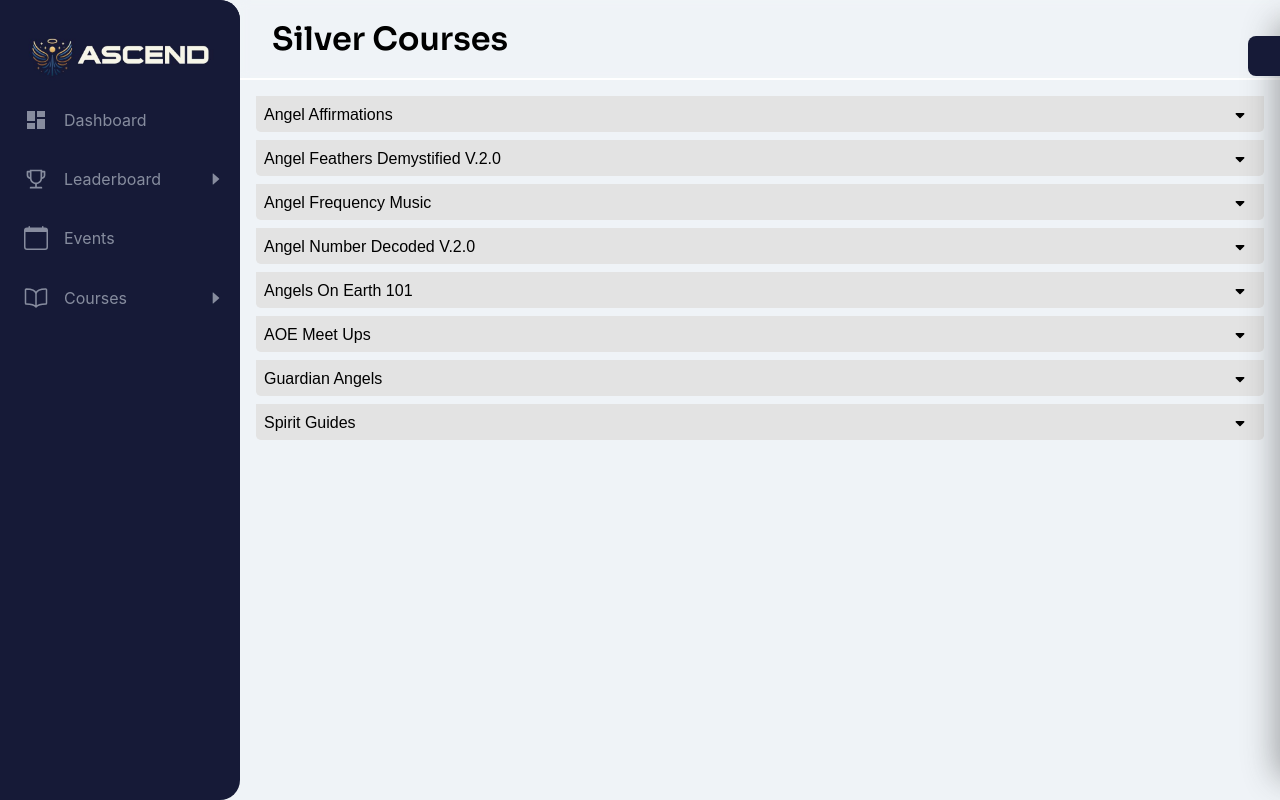
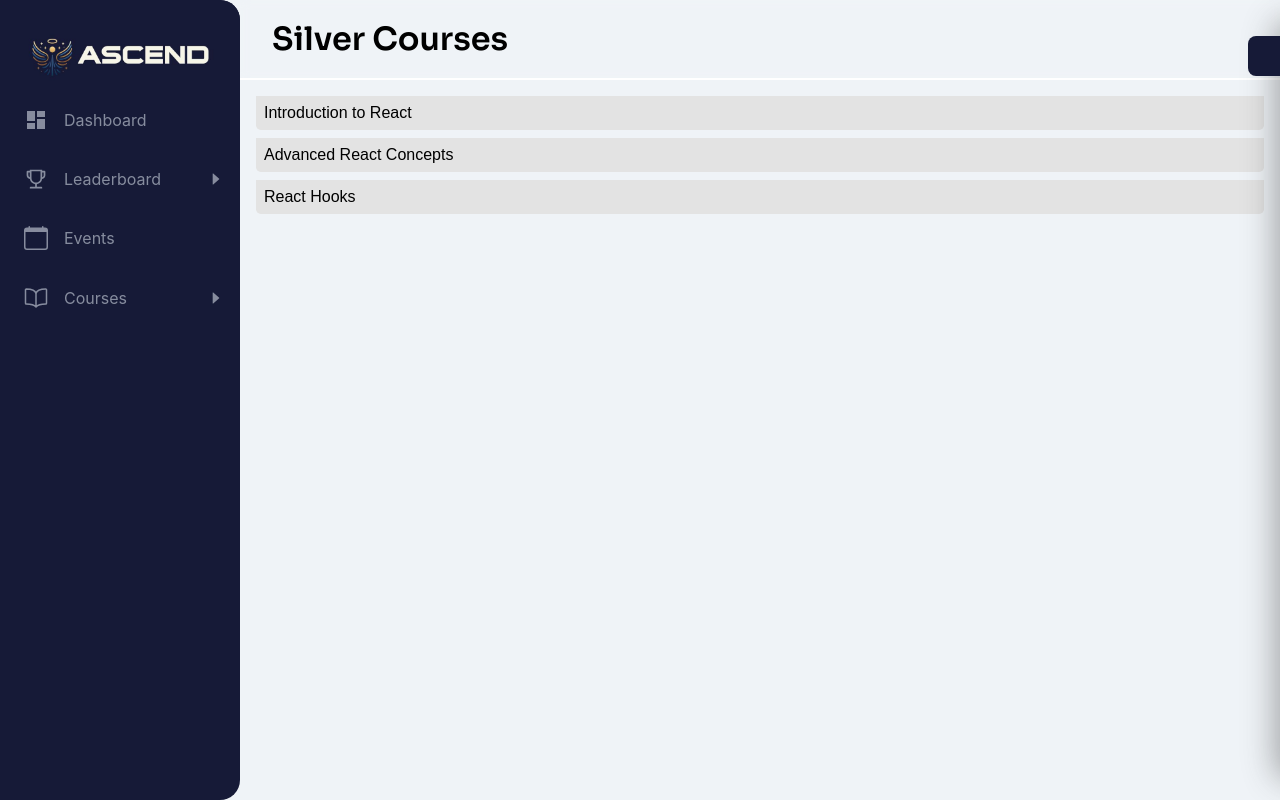
Before and after one commit to ashw-ani/Ascend-client, a React (Create React App) app: page /courses/silver in a window 1280 px wide. Built offline with nearby package versions, Linux system fonts and the light colour scheme; no server answers; sample sign-in values are in the browser's storage; some icons are missing.

Commit message:
working on courses

```diff
--- /dev/null
+++ b/src/Components/courses/CourseTitle/CourseTitle.js
@@ -0,0 +1,21 @@
+import React, { useState } from 'react'
+import styles from "./CourseTitle.module.css"
+
+function CourseTitle(props) {
+    const [courses,setcourses] = useState({
+        course1: 'Introduction to React',
+    course2: 'Advanced React Concepts',
+    course3: 'React Hooks',
+    });
+  return (
+    <div className={styles.CourseTitle}>
+      {Object.keys(courses).map(courseKey => (
+        <div className={styles.course_title} key={courseKey}>
+          {courses[courseKey]}
+        </div>
+      ))}
+    </div>
+  )
+}
+
+export default CourseTitle;
--- /dev/null
+++ b/src/Components/courses/CourseTitle/CourseTitle.module.css
@@ -0,0 +1,60 @@
+.courses_body {
+    width: 100%;
+    /* padding: 1rem; */
+    box-sizing: border-box;
+    padding: 1rem;
+    display: flex;
+    flex-direction: column;
+  }
+
+  .course_title {
+    box-sizing: border-box;
+    font-size: 1rem;
+    font-family: Arial, Helvetica, sans-serif;
+    /* width: 100%; */
+    background-color: rgb(227, 227, 227);
+    display: flex;
+    flex-direction: row;
+    justify-content: space-between;
+    align-items: baseline;
+    padding: 0.5rem 1rem 0.5rem 0.5rem;
+    border-radius: 0 0 0.3rem 0.3rem;
+    color: #000000;
+    cursor: pointer;
+    user-select: none;
+    margin-bottom: 0.5rem;
+  }
+  .course_title:hover {
+    background-color: rgb(199, 199, 199);
+  }
+  .more {
+    box-sizing: border-box;
+    display: flex;
+    justify-content: center;
+    align-items: center;
+    color: #000000;
+  }
+
+  .tasks_wrapper {
+    background-color: #fff;
+    margin: 0 1rem;
+    padding: 0.5rem 1rem 1rem 1rem;
+    display: flex;
+    flex-direction: column;
+    gap: 0.2rem;
+    margin-top: -0.5rem;
+    border-radius: 0 0 0.5rem 0.5rem;
+    margin-bottom: 1rem;
+  }
+
+  .show_tasks {
+    display: flex;
+  }
+  .hide_tasks {
+    display: none;
+  }
+
+  .less {
+    transform: rotate(180deg);
+    margin-top: 0.4rem;
+  }
--- a/src/Components/courses/Silver.js
+++ b/src/Components/courses/Silver.js
@@ -3,6 +3,7 @@ import styles from "./courses.module.css";
 import { FaSortDown } from "react-icons/fa";
 import Coursetask from "./courseTasks/Coursetask";
 import { useState } from "react";
+import CourseTitle from "./CourseTitle/CourseTitle";
 
 function Silver(props) {
   const [showCourse, setshowCourse] = useState({
@@ -26,6 +27,9 @@ function Silver(props) {
   return (
     <>
       <div className={styles.courses_body}>
+        <CourseTitle  name={"course_title"}/>
+      </div>
+      {/* <div className={styles.courses_body}>
         <div
           className={styles.course_title}
           name="Angel_Affirmations"
@@ -214,7 +218,7 @@ function Silver(props) {
           <Coursetask />
           <Coursetask />
         </div>
-      </div>
+      </div> */}
     </>
   );
 }
```
